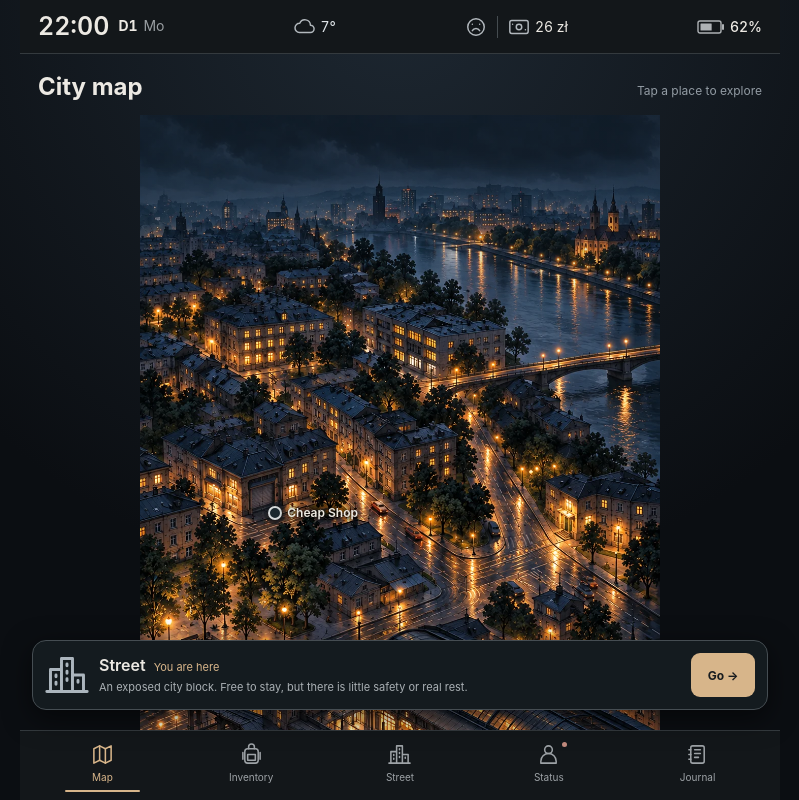
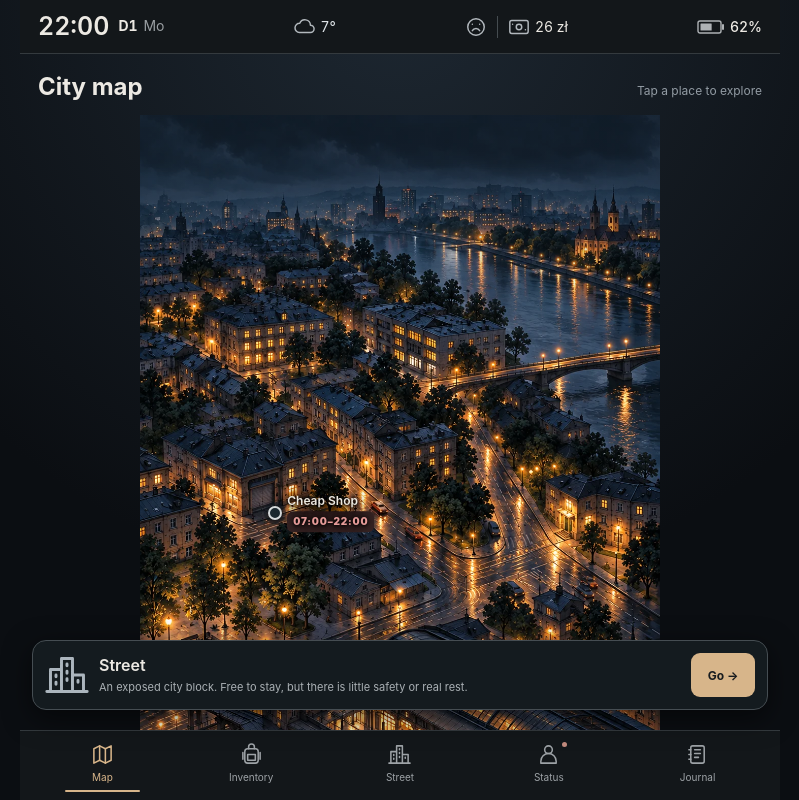
Before and after one commit to AlexanderKruk/street-life-game, a React (Vite) app: page / in a window 1280 px wide. Both pictures are taken after a click on the button "Map". Shown: the top 800 px of the page, without its empty margins (240-1039 px from the left). Built offline with nearby package versions, Linux system fonts and the light colour scheme.

Commit message:
Always show colored opening hours on map labels (v124)

```diff
--- a/src/App.tsx
+++ b/src/App.tsx
@@ -9,7 +9,7 @@ import ClosedContent from './ClosedContent'
 import ResultCard, { type ResultCardData } from './ResultCard'
 import { questionPresentation } from './resultPresentation'
 
-const BUILD_VERSION = 'v2026.10.11-123'
+const BUILD_VERSION = 'v2026.10.11-124'
 
 const PHONE_ACTIVITY_KEY = 'street-life-phone-activity-v1'
 const PHONE_SEARCH_ESTIMATE = 15
--- a/src/CityMap.tsx
+++ b/src/CityMap.tsx
@@ -13,10 +13,8 @@ export default function CityMap({ places, currentId, minutes, reservedBed, route
 }) {
   const [focusedId, setFocusedId] = useState(currentId)
   const selected = places.find(place => place.id === (routeId ?? focusedId)) ?? places.find(place => place.id === currentId) ?? places[0]
-  function status(place: Location) {
-    if (place.id === currentId) return 'You are here'
-    if (place.id === 'shelter') return reservedBed ? 'Bed reserved' : 'Registration 19:00–22:00'
-    return isOpen(place, minutes) ? 'Open' : `Closed · ${formatTime(place.open)}`
+  function hours(place: Location) {
+    return place.open === 0 && place.close === 1440 ? '24/7' : `${formatTime(place.open)}–${formatTime(place.close)}`
   }
   if (!selected) return null
   const origin = positions[currentId]
@@ -30,15 +28,16 @@ export default function CityMap({ places, currentId, minutes, reservedBed, route
         const [x, y] = positions[place.id] ?? [50, 50]
         const here = place.id === currentId
         const active = place.id === selected.id
-        return <button key={place.id} className={`district-pin${x > 55 ? ' label-left' : ''}${here ? ' here' : ''}${active ? ' selected' : ''}`} style={{ left: `${x}%`, top: `${y}%` }} onClick={() => setFocusedId(place.id)} aria-pressed={active} aria-label={`${place.name} ${status(place)}`}>
-          <span className="district-marker" aria-hidden="true" /><span className="district-label"><strong>{place.name}</strong>{(here || active) && <small>{status(place)}</small>}</span>
+        const open = isOpen(place, minutes)
+        return <button key={place.id} className={`district-pin${x > 55 ? ' label-left' : ''}${here ? ' here' : ''}${active ? ' selected' : ''}`} style={{ left: `${x}%`, top: `${y}%` }} onClick={() => setFocusedId(place.id)} aria-pressed={active} aria-label={`${place.name} ${open ? 'Open' : 'Closed'} ${hours(place)}${here ? ' You are here' : ''}`}>
+          <span className="district-marker" aria-hidden="true" /><span className="district-label"><strong>{place.name}</strong><small className={`district-hours ${open ? 'open' : 'closed'}`}>{hours(place)}</small>{here && <small>You are here</small>}</span>
         </button>
       })}
       <small className="district-note">District overview · route illustration</small>
     </div>
     <div className="district-card" aria-live="polite">
       <div className="district-place-icon"><Icon name={locationIcon(selected.id)} /></div>
-      <div className="district-place-copy"><div className="district-place-heading"><h3>{selected.name}</h3><p>{status(selected)}</p></div><small>{selected.id === 'shelter' ? reservedBed ? 'Use your reserved bed during admission hours.' : 'A place is not guaranteed.' : selected.description}</small></div>
+      <div className="district-place-copy"><div className="district-place-heading"><h3>{selected.name}</h3></div><small>{selected.id === 'shelter' ? reservedBed ? 'Use your reserved bed during admission hours.' : 'A place is not guaranteed.' : selected.description}</small></div>
       <button className="district-route-button" onClick={() => onRoute(selected.id)}>Go →</button>
     </div>
   </section>
--- a/src/styles.css
+++ b/src/styles.css
@@ -851,6 +851,8 @@ footer .header-version { margin-left:auto; align-self:center; }
 @media(max-width:360px) { .district-card { gap:8px; padding:10px; } .district-route-button { padding:10px; } }
 
 /* v123: shared compact destination presentation for every map point. */
+.district-pin .district-hours.open { color:#99d5ad; }
+.district-pin .district-hours.closed { color:#e59b98; }
 .district-card { grid-template-columns:44px minmax(0,1fr) auto; }
 .district-place-icon { width:44px; height:44px; border:0; border-radius:0; background:transparent; }
 .district-place-icon svg { width:44px; height:44px; }
```
